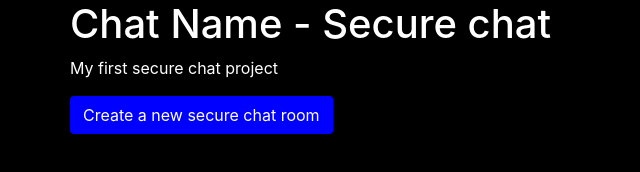
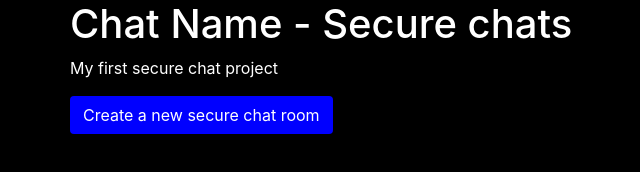
Before and after one commit to kto-to20/secure-chat, a plain HTML site: page index.html in a window 1280 px wide. Shown: the full height of the page, 15-655 px from the left. Drawn offline with nearby package versions, Linux system fonts and the light colour scheme.

Commit message:
add-word-s

```diff
--- a/index.html
+++ b/index.html
@@ -22,7 +22,7 @@
 <body>
 
 <div class="container">
-    <h1>Chat Name - Secure chat</h1>
+    <h1>Chat Name - Secure chats</h1>
     <p>My first secure chat project</p>
     <a href="create_chat.html" class="btn btn-create">Create a new secure chat room</a>
 </div>
```
